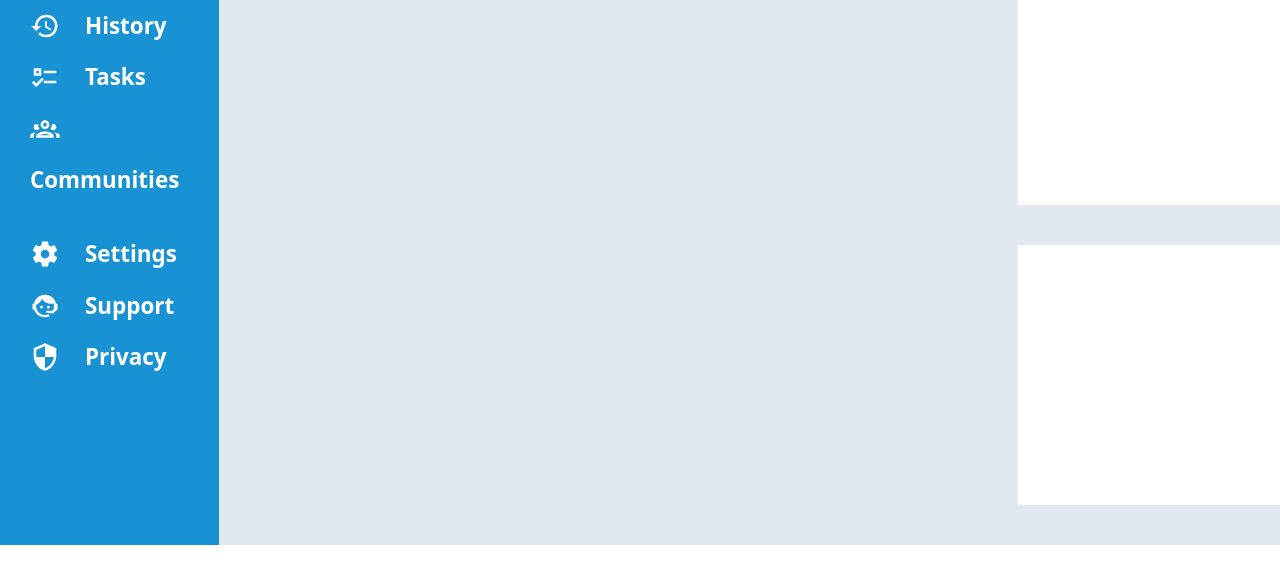
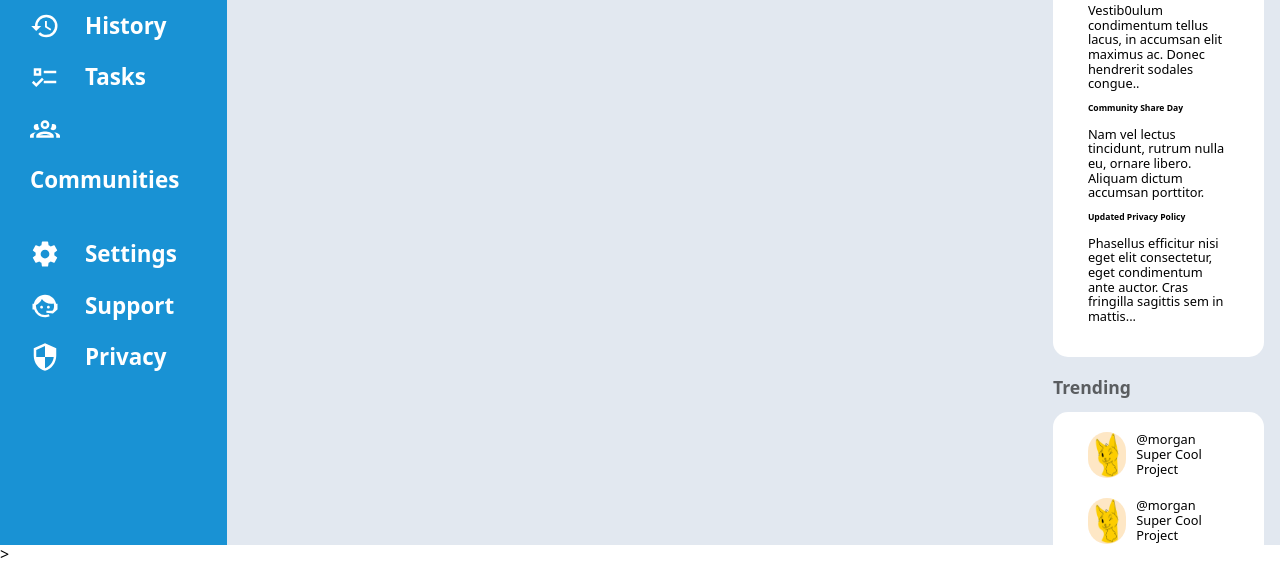
Before and after one commit to lordwee/admin-dashboard, a plain HTML site: page index.html in a window 1280 px wide. Shown: the part 255-820 px from the top of the page. Drawn offline with Linux system fonts and the light colour scheme.

Commit message:
I going to come back to it soon... i hate css

```diff
--- a/index.html
+++ b/index.html
@@ -57,12 +57,59 @@
             </div>
         </div>
         <div class="projects">
-            <h1>Projects</h1>
+            <h4>Your Projects</h4>
         </div>
         <div class="announcements">
-            <h1>Announcements</h1>
+            <h4>Announcements</h4>
+            <div class="announce-sub">
+                <div class="paragraph">
+                    <h6>Site Maintenance</h6>
+                    <p>Vestib0ulum condimentum tellus lacus, in accumsan elit maximus ac. Donec hendrerit sodales congue..</p>
+                </div>
+                <div class="paragraph">
+                    <h6>Community Share Day</h6>
+                    <p>Nam vel lectus tincidunt, rutrum nulla eu, ornare libero. Aliquam dictum accumsan porttitor.</p>
+                </div>
+                <div class="paragraph">
+                    <h6>Updated Privacy Policy</h6>
+                    <p>Phasellus efficitur nisi eget elit consectetur, eget condimentum ante auctor. Cras fringilla sagittis sem in mattis...</p>
+                </div>
+            </div>
         </div>
-        <div class="trending"></div>
-   </div>
+        <div class="trending">
+          <h4>Trending</h4>
+            <div class="trending-sub">
+                <div class="tag">
+                    <img src="cat.jpg" alt="">
+                    <div class="tagged">
+                        <div>@morgan</div>
+                        <div>Super Cool Project</div>
+                    </div>
+                </div>
+                <div class="tag">
+                    <img src="cat.jpg" alt="">
+                    <div class="tagged">
+                        <div>@morgan</div>
+                        <div>Super Cool Project</div>
+                    </div>
+                </div>
+                <div class="tag">
+                    <img src="cat.jpg" alt="">
+                    <div class="tagged">
+                        <div>@morgan</div>
+                        <div>Super Cool Project</div>
+                    </div>
+                </div>
+                <div class="tag">
+                    <img src="cat.jpg" alt="">
+                    <div class="tagged">
+                        <div>@morgan</div>
+                        <div>Super Cool Project</div>
+                    </div>
+                </div>
+            </div>
+        </div>
+
+    </div>>
 </body>
 </html>
--- a/style.css
+++ b/style.css
@@ -152,12 +152,14 @@ li > svg {
 }
 .container {
     display: grid;
-    grid-template-columns: 1.1fr 4fr 1fr;
+    grid-template-columns: 1.1fr 4fr 1.1fr;
     grid-template-rows: 1fr 3fr 3fr;
-    grid-row-gap: 40px;
+    grid-row-gap: 20px;
     background-color: #e2e8f0;
-    width: 100vw;
+    width: 100%;
     height: 100vh;
+	overflow-x: hidden;
+	overflow-y: hidden;
 }
 
 .navbar {
@@ -274,14 +276,67 @@ label > svg {
 	height: 50px;
 	align-self: center;
 }
+
+.projects {
+	grid-row: 2 / 4;
+	margin-left: 15px;
+
+}
+
 .announcements {
-    background-color: white;
     grid-column: 3;
     grid-row: 2;
+	width: 100%;
+	height: 100%;
+}
+.announce-sub {
+    background-color: white;
+	margin-right: 1rem;
+	border-radius: 15px;
+	padding: 20px 35px;
+	font-weight: 400;
+	font-size: 0.8em;
+}
+
+.announcements > h4, .projects > h4, .trending > h4 {
+    background-color: #e2e8f0;
+	padding-bottom: 15px;
+	color: rgba(0, 0, 0, 0.6);
+	font-size: 1.1rem;
+	margin-right: 16px;
 }
 
 .trending {
-    background-color: white;
     grid-column: 3;
     grid-row: 3;
 }
+.trending-sub {
+	display: flex;
+	flex-direction: column;
+	gap: 20px;
+	padding: 20px 35px;
+	margin-right: 1rem;
+	font-size: 0.8rem;
+	line-height: 1.2;
+	border-radius: 15px;
+    background-color: white;
+}
+.tagged {
+	display: flex;
+	flex-direction: column;
+	justify-content: center;
+}
+.tag > img {
+	width: 3vw;
+	height: auto;
+	border-radius: 40px;
+	margin-right: 10dx;
+}
+
+.tag {
+	display: flex;
+	justify-content: flex-start;
+	align-items: space-evenly;
+	gap: 10px;
+
+}
```
